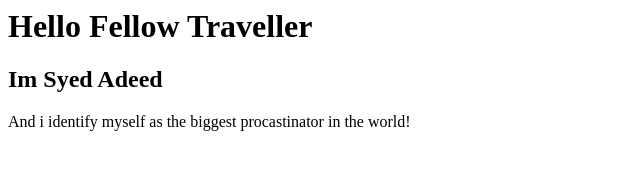
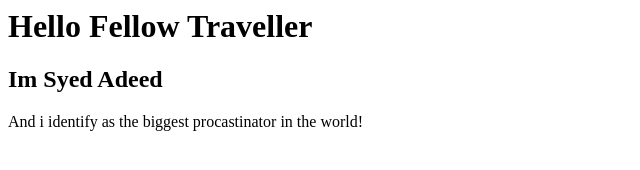
Before and after one commit to syedadeed/website, a plain HTML site: page index.html in a window 1280 px wide. Shown: the full height of the page, 0-640 px from the left. Drawn offline with Linux system fonts and the light colour scheme.

Commit message:
Update index.html

```diff
--- a/index.html
+++ b/index.html
@@ -5,7 +5,7 @@
     <body>
         <h2>Im Syed Adeed</h2>
         <p>
-            And i identify myself as the biggest procastinator in the world!
+            And i identify as the biggest procastinator in the world!
         </p>
     </body>
 </html>
```
